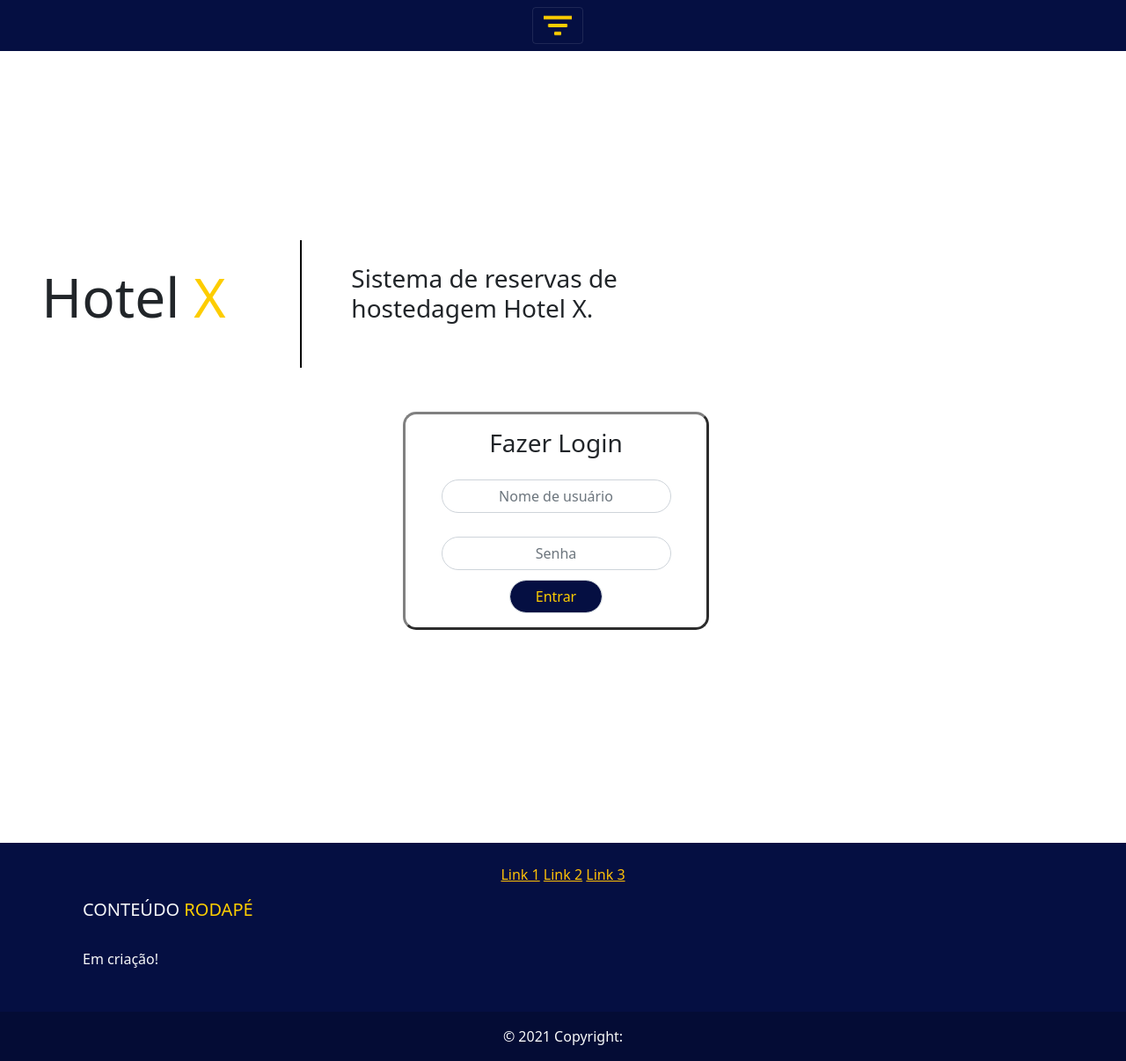
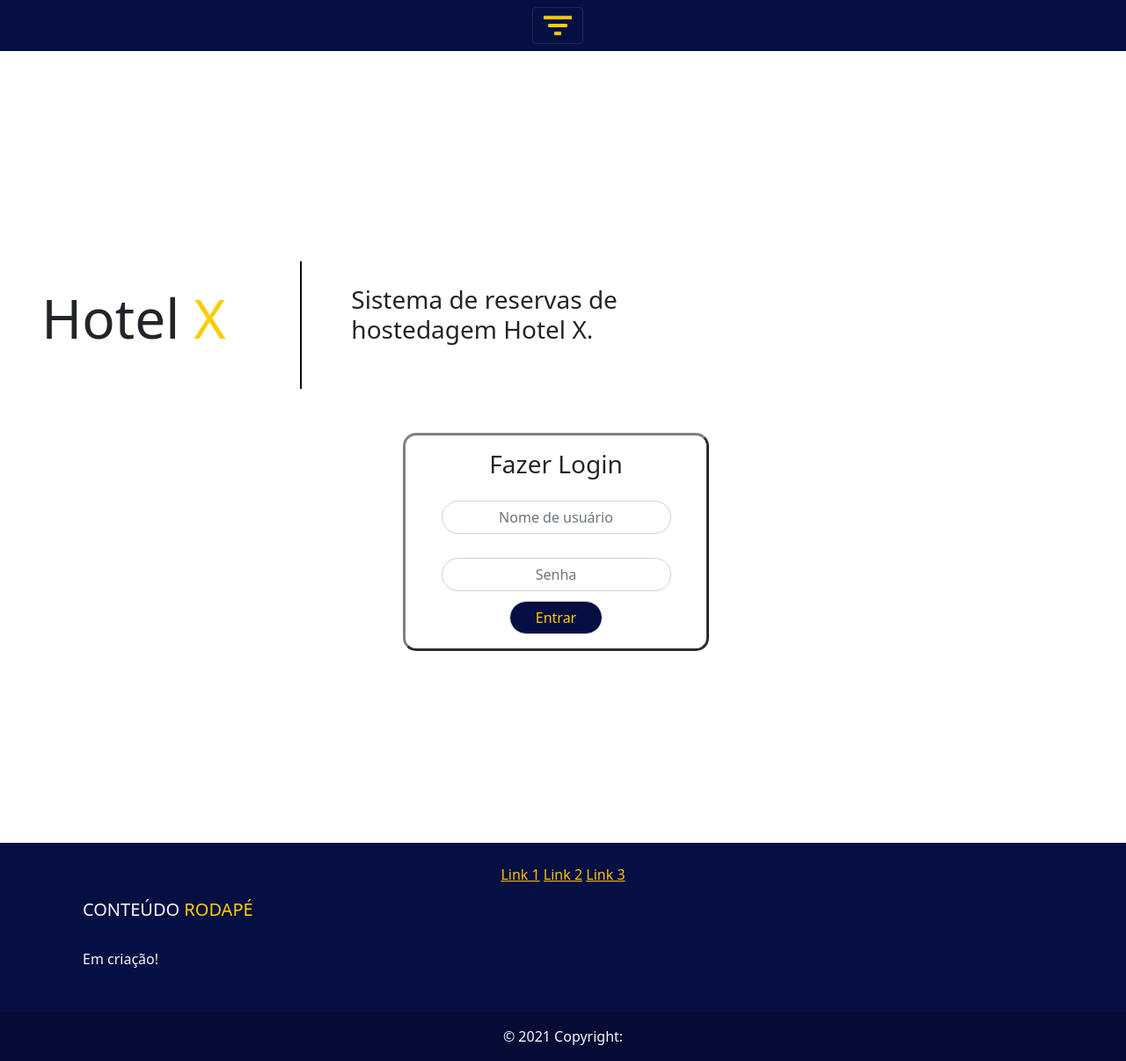
Before and after one commit to devnicius/Projetos, a Jekyll site: the page docs/gestao_hoteleira/index.html, which Jekyll copies as it is, in a window 1280 px wide. Shown: the whole page at 88% size. Built offline with Jekyll 4.4.1, drawn with Linux system fonts in a browser that asks for light colours; nearby versions of some CDN libraries.

Commit message:
Projetos

```diff
--- a/docs/gestao_hoteleira/css/style.css
+++ b/docs/gestao_hoteleira/css/style.css
@@ -26,6 +26,7 @@
 #header {
     background: #050F42;
 }
+
 
 @import url('http://getbootstrap.com/dist/css/bootstrap.css');
  html, body, .container-table {
@@ -82,7 +83,7 @@
 
 }
 
-@media only screen and (max-width: 700px) {
+@media only screen and (max-width: 800px) {
     #div-main {
         padding-right: 1em;
     }
@@ -93,7 +94,12 @@
     #input {
         width: 75%;
     }
+    #padding-div-main {
+        padding: 2em;
+        margin-top: 3em;
+    }
     #intro{
         font-size: medium;
+        margin-top: 1.3em;
     }
 }
--- a/docs/gestao_hoteleira/index.html
+++ b/docs/gestao_hoteleira/index.html
@@ -17,7 +17,7 @@
   </nav>
   <div class="pos-f-t">
   <div class="collapse" id="navbarToggleExternalContent">
-    <div class="p-4" id="header">
+    <div class="p-4" style="background: #050F42;">
       <h5 class="text-light h4">Menu</h5>
       <span class="text-warning">Aqui vai os links.</span>
     </div>
@@ -25,8 +25,8 @@
 </div>
 <section class="min-vh-100 w-100 d-flex align-items-center justify-content-center py-6">
     <div class="container row">
-      <div class="col-lg-8 align-self-center d-flex justify-content-center">
-        <div class="d-flex col-lg-1" id="div-main">
+      <div class="pt-5 col-lg-8 align-self-center d-flex justify-content-center" id="padding-div-main">
+        <div class=" d-flex col-lg-1" id="div-main">
         <h1 id="h1">Hotel&nbsp;</h1>
         <h1 id="h1" style="color: #FDCD00;">X</h1>
       </div>
@@ -41,7 +41,7 @@
       </div>
     </div>
 
-    <div class="col-sm-6 offset-md-4">
+    <div class="col-md-6 offset-md-3 offset-lg-4">
       <div class="row col-lg-8 align-self-center d-flex justify-content-center" id="div-login">
         <div class="row col-lg-10 d-flex justify-content-center">
         <h3 class="text-center">Fazer Login</h3>
```
